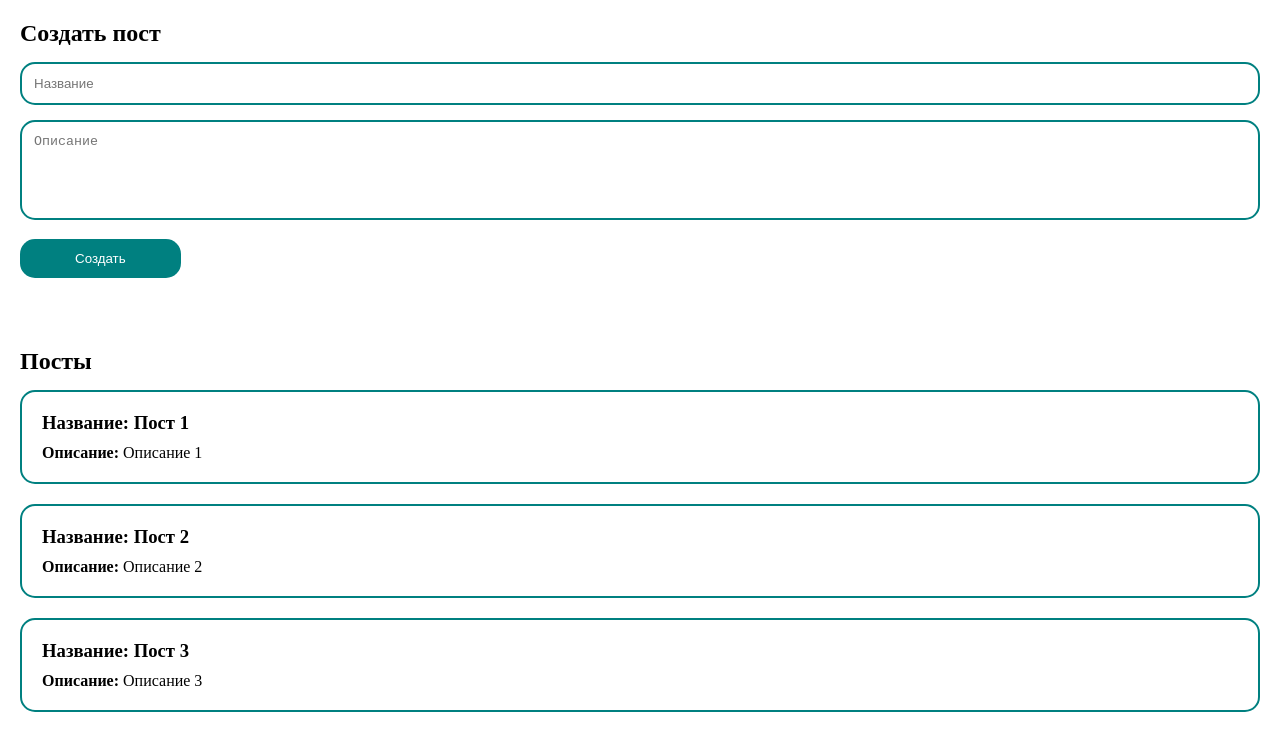
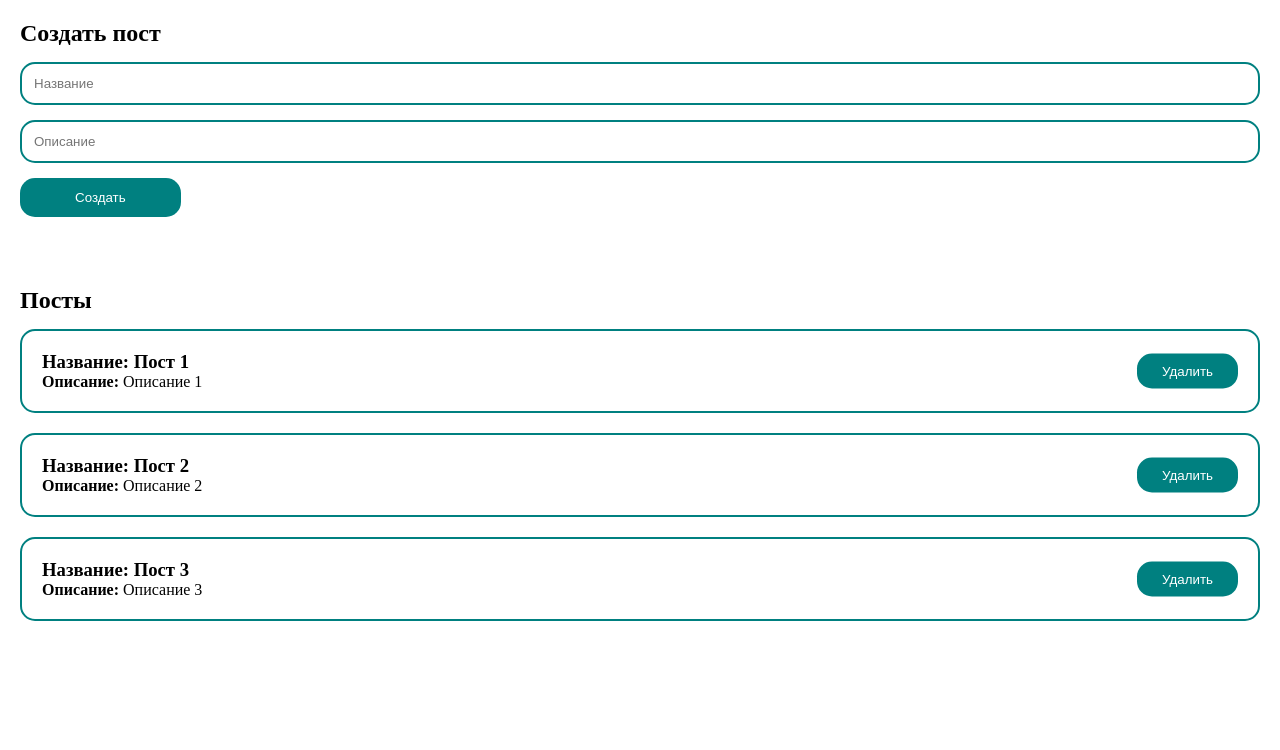
Before and after one commit to FINIKKKK/vue-first_app, a Vue app: page / in a window 1280 px wide. Shown: the top 750 px of the page. Built offline with nearby package versions, Linux system fonts and the light colour scheme.

Commit message:
components, removePost

```diff
--- a/src/App.vue
+++ b/src/App.vue
@@ -1,31 +1,19 @@
 <template>
   <div class="app">
-    <form @submit.prevent>
-      <h2>Создать пост</h2>
-      <input
-        v-bind:value="title"
-        @input="title = $event.target.value"
-        type="text"
-        placeholder="Название"
-      />
-      <textarea
-        v-bind:value="body"
-        @input="body = $event.target.value"
-        placeholder="Описание"
-      ></textarea>
-      <button type="submit" @click="onCreatePost">Создать</button>
-    </form>
-
-    <h2>Посты</h2>
-    <div class="post" v-for="post in posts">
-      <h3><strong>Название: </strong>{{ post.title }}</h3>
-      <p><strong>Описание: </strong>{{ post.body }}</p>
-    </div>
+    <PostForm @create="onCreatePost" />
+    <PostList :posts="posts" @remove="onRemovePost" />
   </div>
 </template>
 
 <script>
+import PostList from "@/components/PostList";
+import PostForm from "@/components/PostForm";
+
 export default {
+  components: {
+    PostList,
+    PostForm,
+  },
   data() {
     return {
       posts: [
@@ -44,15 +32,11 @@ export default {
     onChangeBody(e) {
       this.body = e.targer.value;
     },
-    onCreatePost() {
-      const post = {
-        id: Date.now(),
-        title: this.title,
-        body: this.body,
-      };
+    onCreatePost(post) {
       this.posts.push(post);
-      this.title = "";
-      this.body = "";
+    },
+    onRemovePost(id) {
+      this.posts = this.posts.filter((obj) => obj.id !== id);
     },
   },
 };
@@ -64,46 +48,13 @@ export default {
   padding: 0;
   box-sizing: border-box;
 }
-
+button {
+  cursor: pointer;
+}
 .app {
   padding: 20px;
 }
 h2 {
   margin-bottom: 15px;
 }
-.post {
-  margin-bottom: 20px;
-  border: 2px solid teal;
-  padding: 20px 20px;
-  border-radius: 15px;
-}
-.post h3 {
-  margin-bottom: 10px;
-}
-
-form {
-  margin-bottom: 70px;
-  input,
-  textarea {
-    width: 100%;
-    border: 2px solid teal;
-    border-radius: 15px;
-    padding: 12px;
-    margin-bottom: 15px;
-  }
-  textarea {
-    height: 100px;
-    resize: none;
-  }
-  button {
-    background-color: teal;
-    padding: 12px 55px;
-    color: #fff;
-    border: none;
-    border-radius: 15px;
-  }
-}
-form h3 {
-  margin-bottom: 10px;
-}
 </style>
--- /dev/null
+++ b/src/components/PostForm.vue
@@ -0,0 +1,40 @@
+<template>
+  <form @submit.prevent>
+    <h2>Создать пост</h2>
+    <Input v-model="post.title" placeholder="Название" />
+    <Input v-model="post.body" placeholder="Описание" />
+    <Button type="submit" @click="onCreatePost">Создать</Button>
+  </form>
+</template>
+
+<script>
+export default {
+  data() {
+    return {
+      post: {
+        title: "",
+        body: "",
+      },
+    };
+  },
+  methods: {
+    onCreatePost() {
+      this.post.id = Date.now();
+      this.$emit("create", this.post);
+      this.post = {
+        title: "",
+        body: "",
+      };
+    },
+  },
+};
+</script>
+
+<style scoped lang="scss">
+form {
+  margin-bottom: 70px;
+  h3 {
+    margin-bottom: 10px;
+  }
+}
+</style>
--- /dev/null
+++ b/src/components/PostItem.vue
@@ -0,0 +1,33 @@
+<template>
+  <div class="post">
+    <h3><strong>Название: </strong>{{ post.title }}</h3>
+    <p><strong>Описание: </strong>{{ post.body }}</p>
+    <Button class="btn" type="submit" @click="$emit('remove', post.id)"
+      >Удалить</Button
+    >
+  </div>
+</template>
+
+<script>
+export default {
+  props: {
+    post: {
+      type: Object,
+      required: true,
+    },
+  },
+};
+</script>
+
+<style scoped>
+.post {
+  position: relative;
+}
+.btn {
+  position: absolute;
+  right: 20px;
+  top: 50%;
+  transform: translateY(-50%);
+  padding: 10px 25px;
+}
+</style>
--- /dev/null
+++ b/src/components/PostList.vue
@@ -0,0 +1,32 @@
+<template>
+  <h2>Посты</h2>
+  <PostItem
+    v-for="post in posts"
+    :post="post"
+    :key="post.id"
+    @remove="$emit('remove', post.id)"
+  />
+</template>
+
+<script>
+import PostItem from "./PostItem.vue";
+
+export default {
+  components: { PostItem },
+  props: {
+    posts: { type: Array, required: true },
+  },
+};
+</script>
+
+<style scoped lang="scss">
+.post {
+  margin-bottom: 20px;
+  border: 2px solid teal;
+  padding: 20px 20px;
+  border-radius: 15px;
+  h3 {
+    margin-bottom: 10px;
+  }
+}
+</style>
--- /dev/null
+++ b/src/components/UI/Button.vue
@@ -0,0 +1,21 @@
+<template>
+  <button>
+    <slot></slot>
+  </button>
+</template>
+
+<script>
+export default {
+  name: "Button",
+};
+</script>
+
+<style scoped>
+button {
+  background-color: teal;
+  padding: 12px 55px;
+  color: #fff;
+  border: none;
+  border-radius: 15px;
+}
+</style>
--- /dev/null
+++ b/src/components/UI/Input.vue
@@ -0,0 +1,27 @@
+<template>
+  <input type="text" :value="modelValue" @input="updateInput" />
+</template>
+
+<script>
+export default {
+  name: "Input",
+  props: {
+    modelValue: String,
+  },
+  methods: {
+    updateInput(e) {
+      this.$emit("update:modelValue", e.target.value);
+    },
+  },
+};
+</script>
+
+<style scoped>
+input {
+  width: 100%;
+  border: 2px solid teal;
+  border-radius: 15px;
+  padding: 12px;
+  margin-bottom: 15px;
+}
+</style>
--- /dev/null
+++ b/src/components/UI/index.js
@@ -0,0 +1,4 @@
+import Button from "@/components/UI/Button";
+import Input from "@/components/UI/Input";
+
+export default [Button, Input];
--- a/src/main.js
+++ b/src/main.js
@@ -1,6 +1,14 @@
-import { createApp } from 'vue'
-import App from './App.vue'
-import router from './router'
-import store from './store'
+import { createApp } from "vue";
+import App from "./App.vue";
+import router from "./router";
+import store from "./store";
 
-createApp(App).use(store).use(router).mount('#app')
+import components from "@/components/UI";
+
+const app = createApp(App);
+
+components.forEach((component) => {
+  app.component(component.name, component);
+});
+
+app.use(store).use(router).mount("#app");
```
